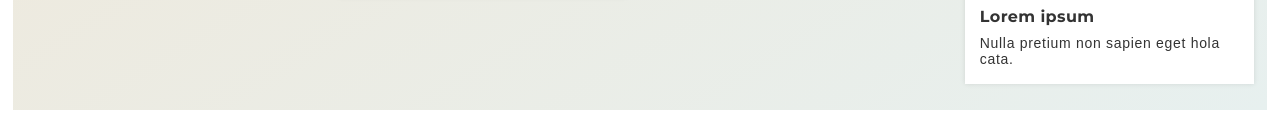
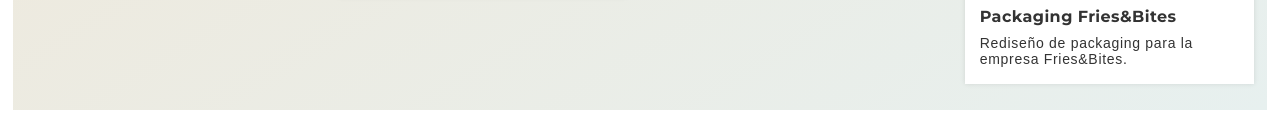
Before and after one commit to fwied/fuenzalida-wiedmaier, a plain HTML site: page index.html in a window 1280 px wide. Shown: the part 1884-2001 px from the top of the page. Drawn offline with Linux system fonts and the light colour scheme.

Commit message:
Update index.html

```diff
--- a/index.html
+++ b/index.html
@@ -100,8 +100,8 @@
 	</div><!--/item-->
 	<div class="item">
 		<figure><img src="media/foto-08.jpg"/></figure>
-	  	<h4>Lorem ipsum</h4>
-	  	<p>Nulla pretium non sapien eget hola cata.</p>
+	  	<h4>Packaging Fries&Bites</h4>
+	  	<p>Rediseño de packaging para la empresa Fries&Bites.</p>
 	</div><!--/item-->
 </div><!--/portafolio-->
 
```
